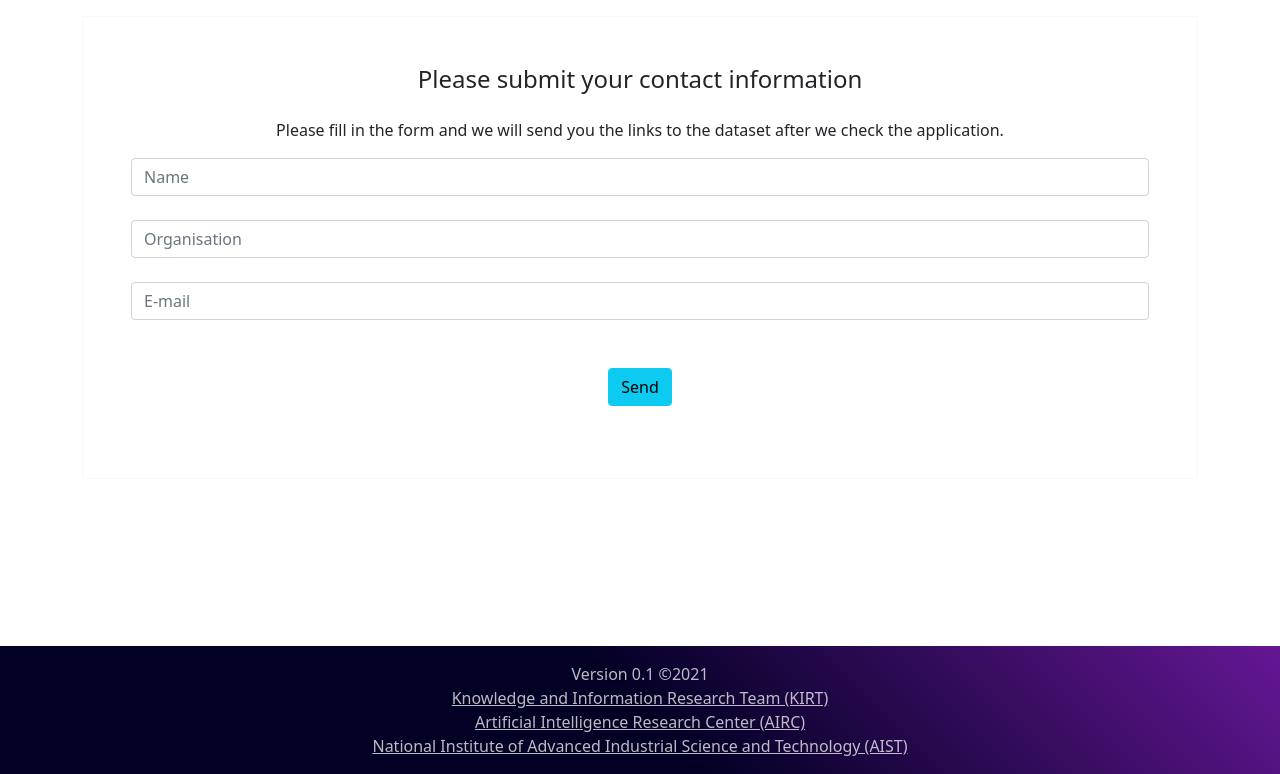
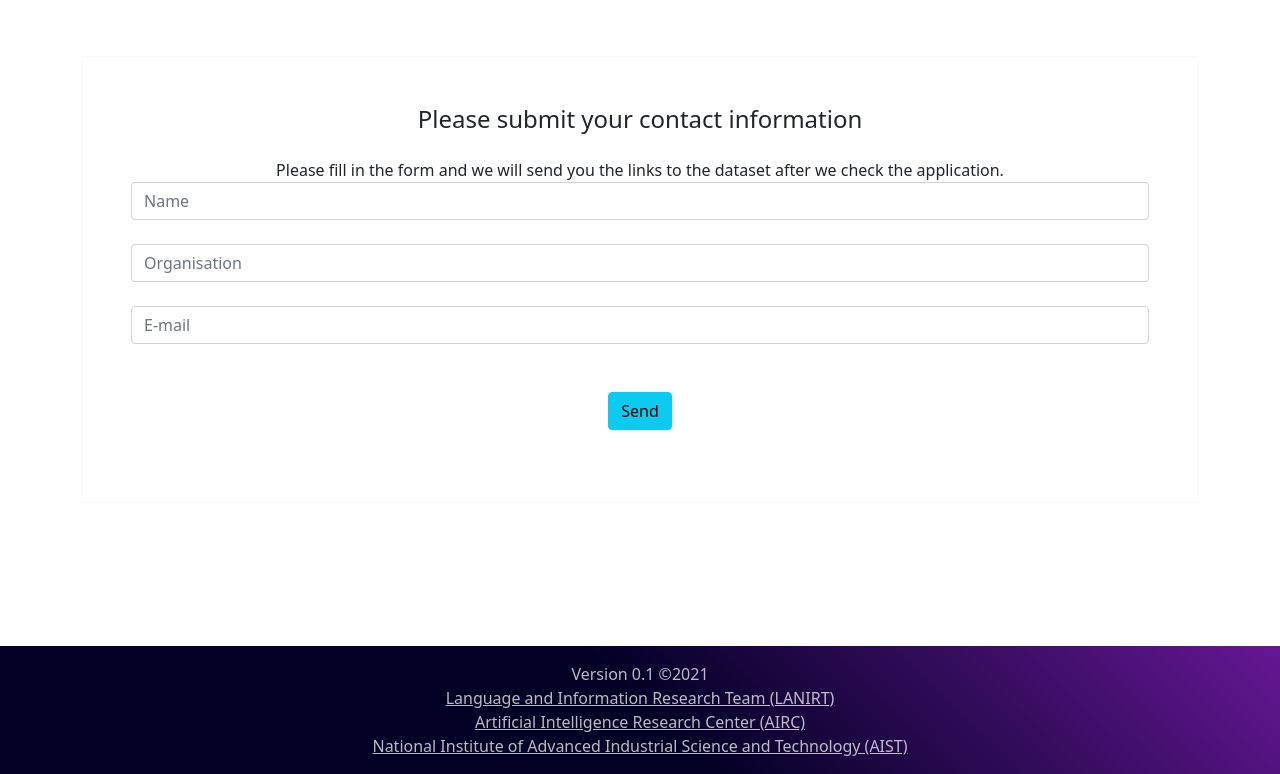
Before and after one commit to amadanmath/s3downloader, a Flask app: template app/s3downloader/templates/index.html in a window 1280 px wide. Shown: the part 26-800 px from the top of the page. Run offline with Flask 3, Linux system fonts and the light colour scheme; the template is opened without the code that fills it, so the values that code supplies are empty.

Commit message:
Change to LANIRT

```diff
--- a/app/s3downloader/corpus.py
+++ b/app/s3downloader/corpus.py
@@ -32,6 +32,7 @@ class Corpus:
         self.name = parsed.get('name', corpus_id)
         self.description = parsed['description']
         self.email = parsed.get('email', self.description)
+        self.skip_form = parsed.get('skip_form', False)
 
         self.admin = parsed.get('admin', config.default_admin)
         self.admin_lang = parsed.get('admin_lang')
--- /dev/null
+++ b/app/s3downloader/static/style.css
@@ -0,0 +1,7 @@
+section {
+  margin-bottom: 2.5rem;
+}
+
+ul, p {
+  margin-bottom: 0;
+}
--- a/app/s3downloader/templates/base.html
+++ b/app/s3downloader/templates/base.html
@@ -61,7 +61,7 @@
         </div>
         <div>
           <a class="text-light text-opacity-75" href="https://www.airc.aist.go.jp/en/kirt/">
-            {{ _("Knowledge and Information Research Team (KIRT)") }}
+            {{ _("Language and Information Research Team (LANIRT)") }}
           </a>
         </div>
         <div>
--- a/app/s3downloader/templates/index.html
+++ b/app/s3downloader/templates/index.html
@@ -5,6 +5,7 @@
     {{corpus.rendered_description | safe}}
   </section>
 
+  {% if not corpus.skip_form %}
   <form class="text-center border border-light p-5" action="{{ url_for('corpus', lang=corpus.lang, corpus_id=corpus.id) }}" method="POST" enctype="multipart/form-data">
     <p class="h4 mb-4">
       {{ _("Please submit your contact information") }}
@@ -19,4 +20,5 @@
 
     <button class="btn btn-info btn-block my-4" type="submit">{{ _("Send") }}</button>
   </form>
+  {% endif %}
 {% endblock %}
--- a/app/s3downloader/wsgi.py
+++ b/app/s3downloader/wsgi.py
@@ -12,6 +12,11 @@ from .corpus import Corpus
 from .whitelist import Whitelist
 from .mail import Mailer
 
+def get_locale():
+    try:
+        return g.lang
+    except AttributeError:
+        return 'en'
 
 app = Flask(__name__)
 config = configure(app)
@@ -19,6 +24,7 @@ if config.num_proxies:
     app.wsgi_app = ProxyFix(app.wsgi_app, **config.num_proxies)
 mailer = Mailer(app, config)
 babel = Babel(app)
+babel.init_app(app, locale_selector=get_locale)
 whitelist = Whitelist(config.data_dir / 'mail_whitelist.txt')
 
 
@@ -46,12 +52,6 @@ def get_corpus(corpus_id, lang):
 
 
 
-@babel.localeselector
-def get_locale():
-    try:
-        return g.lang
-    except AttributeError:
-        return 'en'
 
 
 
```
Also changed, not shown: app/s3downloader/translations/en/LC_MESSAGES/messages.po, app/s3downloader/translations/ja/LC_MESSAGES/messages.po.
